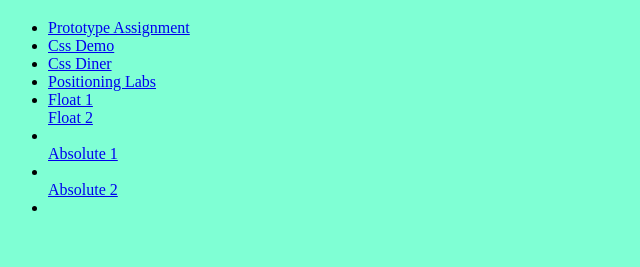
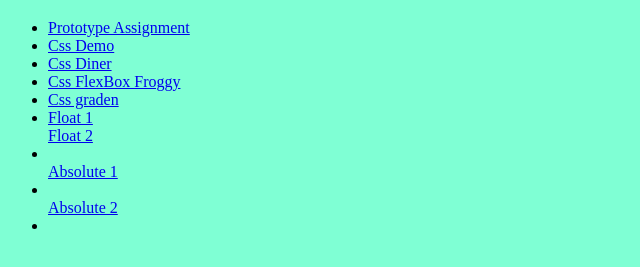
Before and after one commit to CarlosB0/ifsc-01-2024, a plain HTML site: page index.html in a window 1280 px wide. Shown: the part 61-328 px from the top of the page, without its empty margins (0-640 px from the left). Drawn offline with Linux system fonts and the light colour scheme.

Commit message:
update css

```diff
--- a/index.html
+++ b/index.html
@@ -16,9 +16,9 @@
         <li><a href="prototype/index.html">Prototype Assignment</a></li>
         <li><a href="css-demo/index.html">Css Demo</a></li>
         <li><a href="assets/img/Screenshot_27-2-2024_15201_flukeout.github.io.jpeg">Css Diner</a></li>
-        <li><a href=
-        <li>Positioning Labs
-         <li><a href="positioning-lab/float-1.html">Float 1</a></li>
+        <li><a href="assets/img/Screenshot_10-4-2024_112727_flexboxfroggy.com.jpeg">Css FlexBox Froggy</a></li>
+        <li><a href="assets/img/Screenshot_10-4-2024_112817_cssgridgarden.com.jpeg">Css graden</a></li>
+          <li><a href="positioning-lab/float-1.html">Float 1</a></li>
         </li><a href="positioning-lab/float-2.html">Float 2</a><li>
         </li><a href="positioning-lab/absolute-1.html">Absolute 1</a><li>
         </li><a href="positioning-lab/absolute-2.html">Absolute 2</a><li>
```
Also changed, not shown: assets/img/Screenshot_10-4-2024_112727_flexboxfroggy.com.jpeg (added), assets/img/Screenshot_10-4-2024_112817_cssgridgarden.com.jpeg (added).
